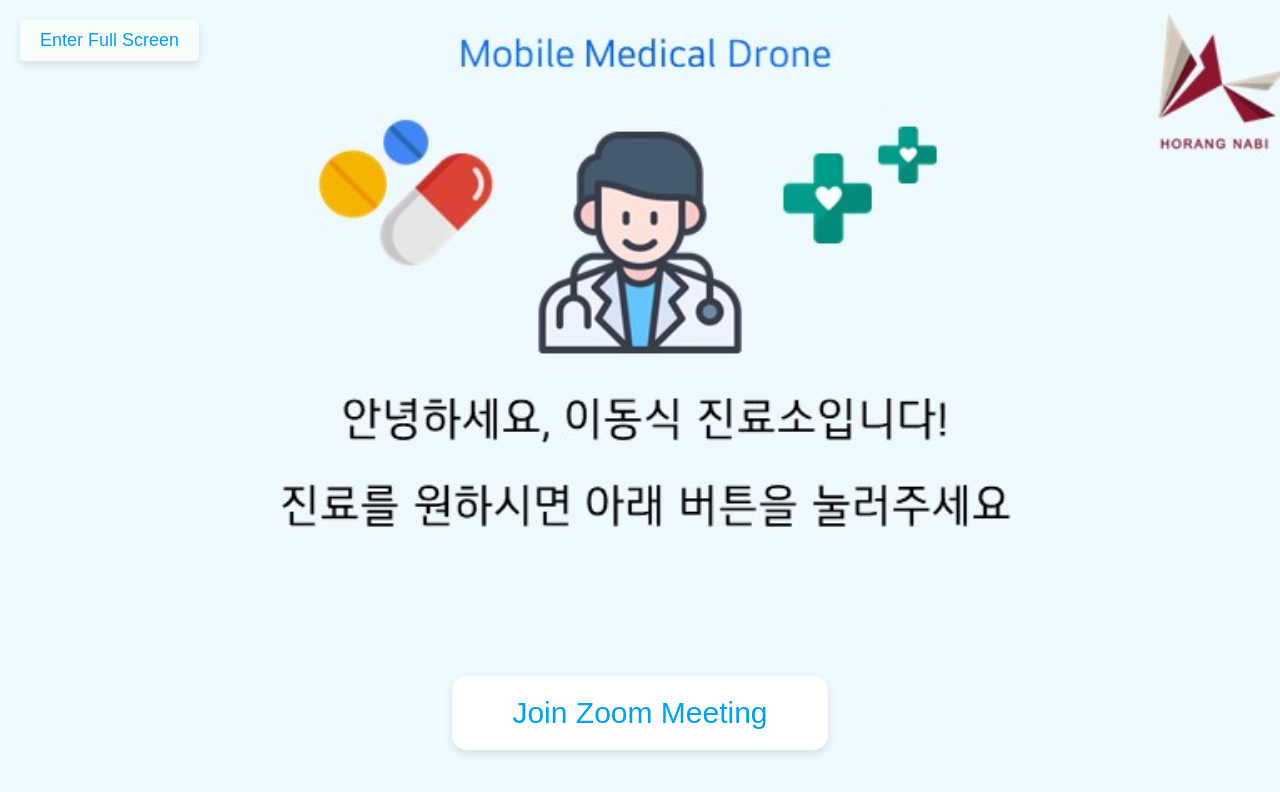
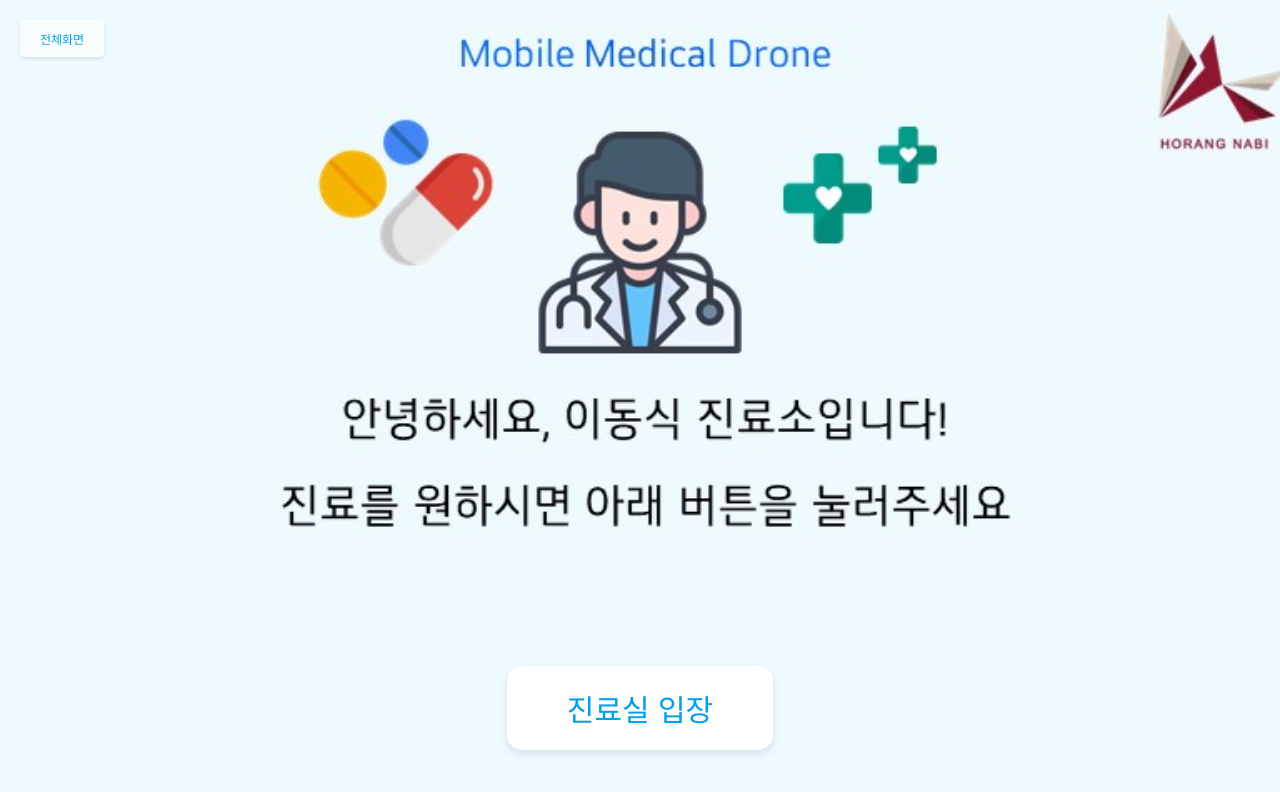
Before and after one commit to janggimon/Horangnabi, a plain HTML site: page patient_interface/index.html in a window 1280 px wide. Drawn offline with Linux system fonts and the light colour scheme.

Commit message:
Update index.html

```diff
--- a/patient_interface/index.html
+++ b/patient_interface/index.html
@@ -44,13 +44,13 @@
             top: 20px;
             left: 20px;
             padding: 10px 20px;
-            font-size: 18px;
+            font-size: 12px;
             cursor: pointer;
             border: none;
             border-radius: 5px;
             background-color: rgba(255, 255, 255, 0.7);
             color: rgb(0, 159, 233);
-            box-shadow: 0px 4px 8px rgba(0, 0, 0, 0.1);
+            box-shadow: 0px 2px 4px rgba(0, 0, 0, 0.1);
         }
 
         #fullscreen-btn:hover {
@@ -60,10 +60,10 @@
 </head>
 <body>
     <!-- Fullscreen Toggle Button -->
-    <button id="fullscreen-btn" onclick="toggleFullscreen()">Enter Full Screen</button>
+    <button id="fullscreen-btn" onclick="toggleFullscreen()">전체화면</button>
 
     <!-- Zoom Meeting Button -->
-    <button onclick="enterZoom()">Join Zoom Meeting</button>
+    <button onclick="enterZoom()">진료실 입장</button>
 
     <script>
         function enterZoom() {
```
